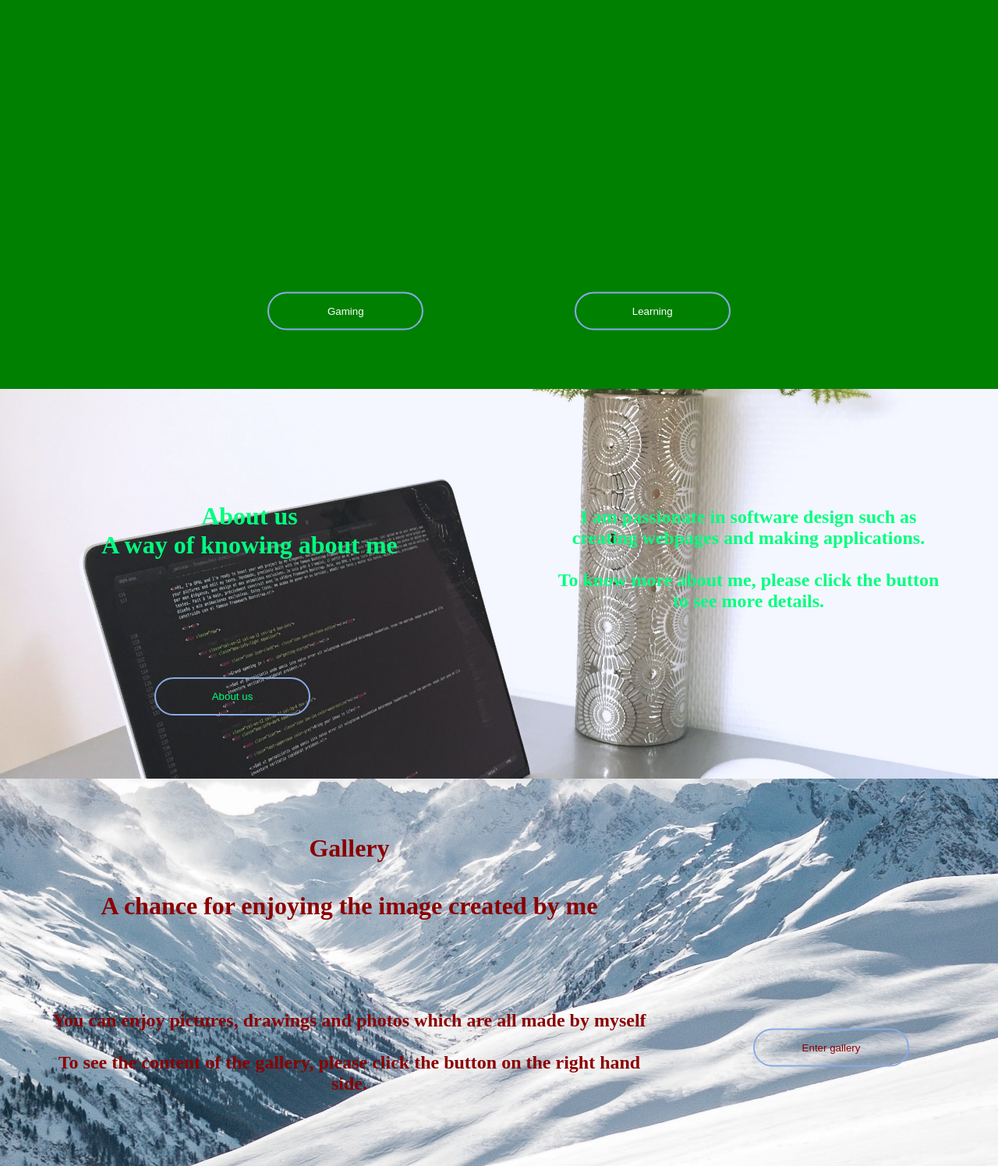
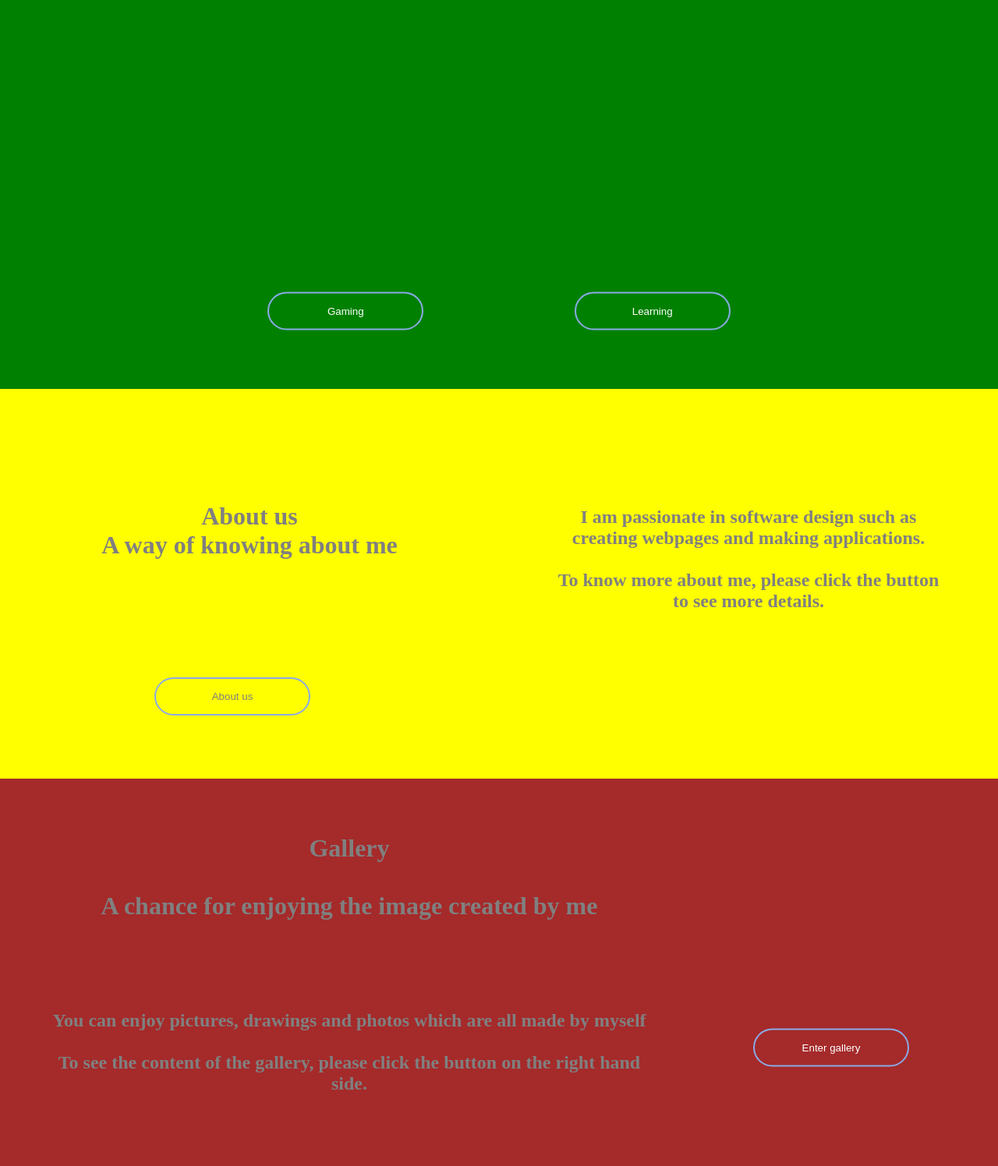
Before and after one commit to AHZHONG1/My-webpage-design, a PHP site: page / in a window 1280 px wide. Shown: the part 51-1547 px from the top of the page at 78% size. Run offline with PHP 8.4, Linux system fonts and the light colour scheme.

Commit message:
Revert "Update css file"
This reverts commit 7e0d43b90907b79d20a2ec7e5aeafddb5639f682.

```diff
--- a/CSS/style.css
+++ b/CSS/style.css
@@ -58,7 +58,7 @@ a {
 .main {
     height: 500px;
     position: relative;
-    background-color: green;
+    background: green;
 }
 
 #main_button {
@@ -68,7 +68,7 @@ a {
     transform: translate(-50%, -50%);
     width: 75%;
     display: flex;
-    justify-content: space-evenly;
+    justify-content:space-evenly;
 }
 
 button {
@@ -107,12 +107,9 @@ button:hover {
 
 .toAbout_us {
     height: 500px;
-    background-image: url("../images/programming.jpg");
-    background-size: 100%;
-    background-position: center;
+    background: yellow;
     position: relative;
-    color: springgreen;
-
+    color: gray;
 }
 
 #About_us_title {
@@ -122,6 +119,8 @@ button:hover {
     top: 10%;
     left: 5%;
     text-align: center;
+    text-transform:
+    /*transform:translate(-10%, -10%);*/
 }
 
 #About_us_description {
@@ -138,15 +137,14 @@ button:hover {
     position: absolute;
     top: 70%;
     left: 22.5%;
-    transform: translateX(-50%);
-    color: springgreen;
+    transform:translateX(-50%);
+    color: gray;
 }
 
 .toGallery {
-    color: darkred;
+    color: gray;
     height: 500px;
-    background-image: url("../images/snow.jpg");
-    background-position: center;
+    background: brown;
     position: relative;
 }
 
@@ -174,19 +172,16 @@ button:hover {
     top: 65%;
     left: 82.5%;
     transform: translate(-50%, -50%);
-    color: darkred;
 }
 
 .toCreateAccount {
     height: 500px;
-    background-image: url("../images/information.jpg");
-    background-size: 100%;
-    background-position: center;
+    background: orange;
     position: relative;
-    color: white;
 }
 
 #CreateAccount_description {
+    color: gray;
     position: absolute;
     text-align: center;
     width: 90%;
@@ -197,6 +192,7 @@ button:hover {
 
 #CreateAccount_directionMessage {
     position: absolute;
+    color: gray;
     text-align: center;
     width: 60%;
     height: 20%;
@@ -222,9 +218,9 @@ button:hover {
     text-align: center;
 }
 
-.footer_list ul li {
+.footer_list ul li{
     color: white;
-    list-style-type: circle;
+    list-style-type:circle;
 }
 
 #footer_copyright {
```
Lines whose indentation alone changed are shown as unchanged.
